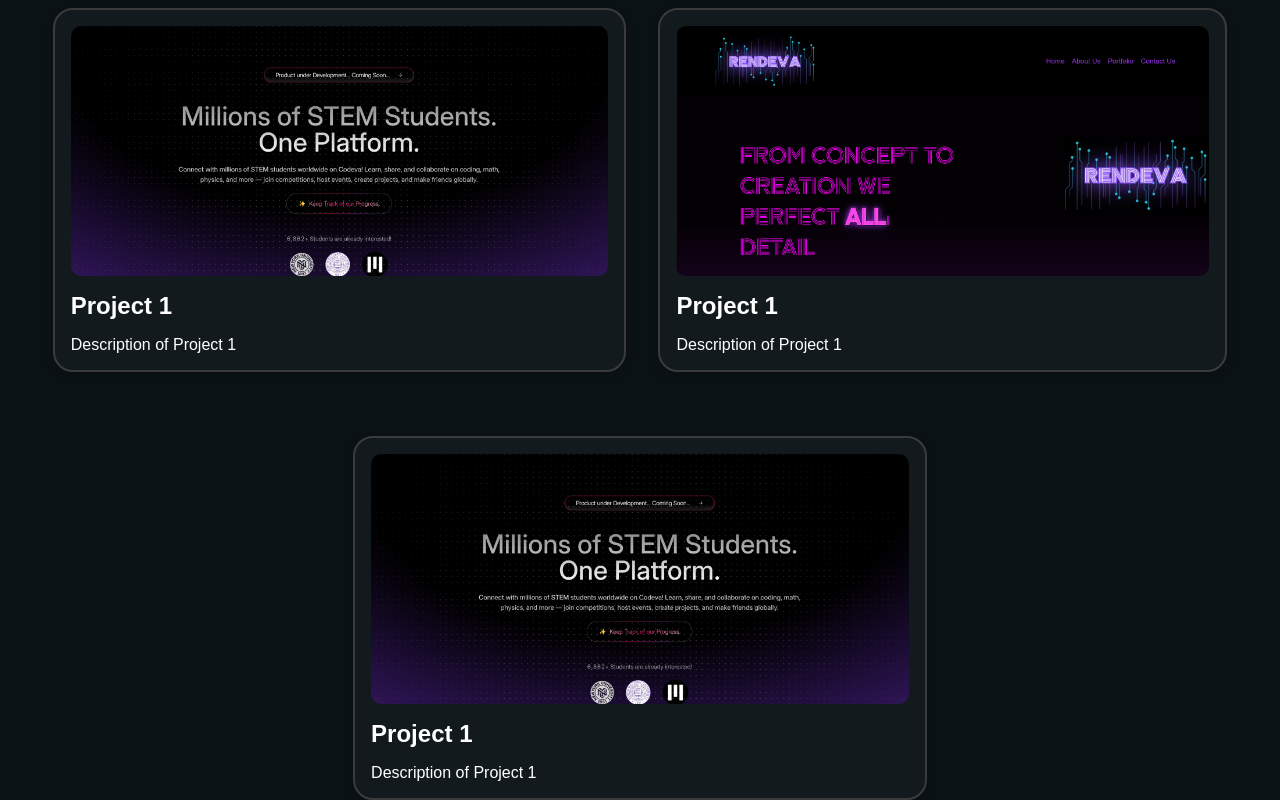
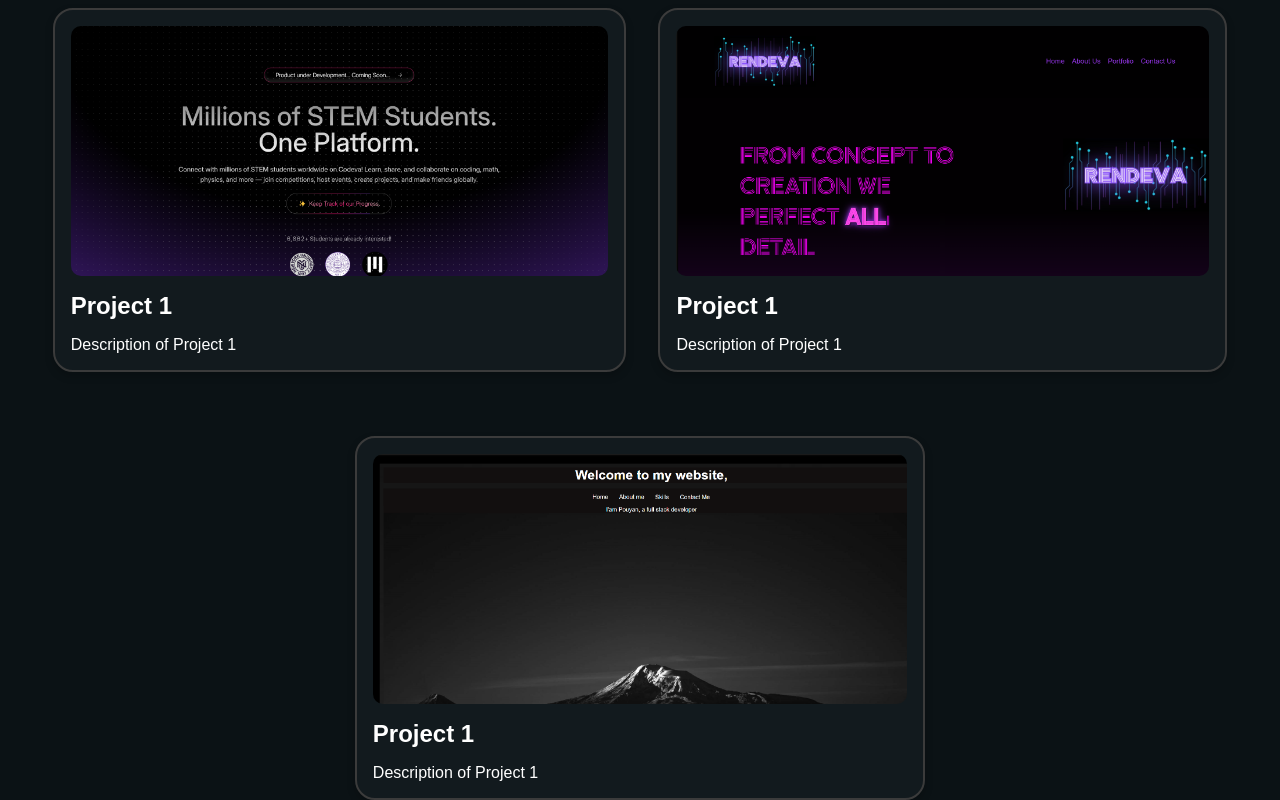
Before and after one commit to DanCreates1/Portfolio, a React (Vite) app: page / in a window 1280 px wide. Shown: the part 1562-2362 px from the top of the page. Built offline with nearby package versions, Linux system fonts and the light colour scheme.

Commit message:
added some pictures

```diff
--- a/src/components/projects.jsx
+++ b/src/components/projects.jsx
@@ -20,7 +20,7 @@ export default function Projects() {
             </div>
 
              <div className="card">
-              <img src=" /projectsImg/codeva.png" alt=""  />
+              <img src=" /projectsImg/oldPortfolio.png" alt=""  />
               <h2>Project 1</h2>
               <p>Description of Project 1</p>
             </div>
```
Also changed, not shown: public/projectsImg/oldPortfolio.png (added).
